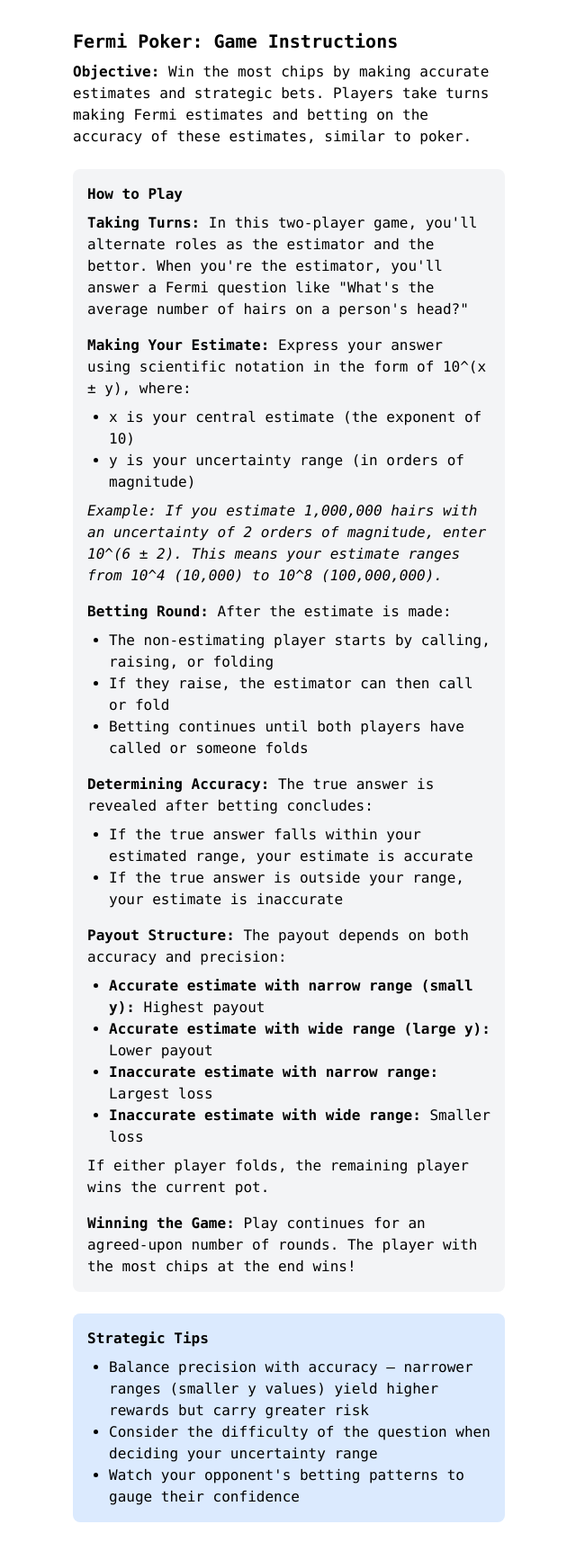
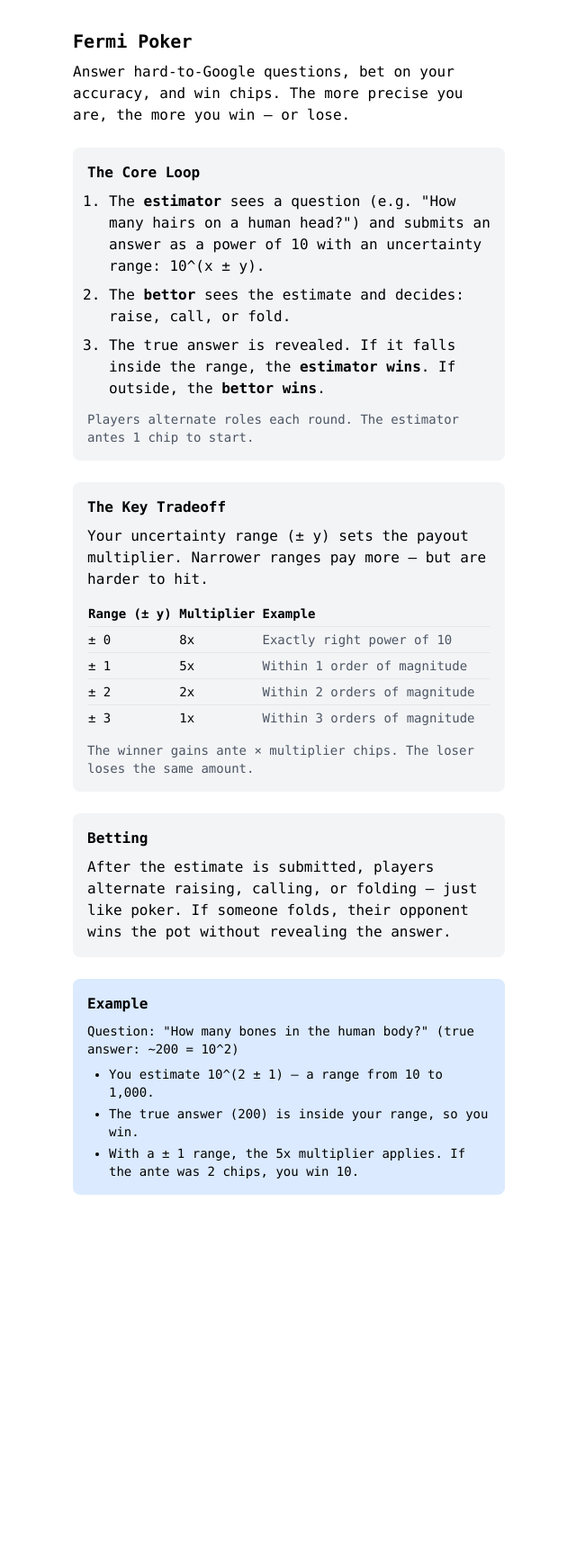
Before and after one commit to danesherbs/fermi-poker, a Flask app: page /instructions in a window 1280 px wide. Shown: the whole page at 90% size, without its empty margins (319-959 px from the left). After the commit the page ends 1328 px from the top, so only its background shows below. Run offline with Flask 3, Linux system fonts and the light colour scheme; some libraries are stand-ins or nearby versions.

Commit message:
Rewrite game instructions for clarity and brevity
The old instructions were verbose and buried the core intuition. The new
version leads with the game loop in 3 steps, shows the payout multiplier
table upfront, and includes a concrete worked example.

https://claude.ai/code/session_01AkX8uqjwgBiuMJpiUaqfwA

```diff
--- a/templates/instructions.html
+++ b/templates/instructions.html
@@ -4,72 +4,69 @@
 <div class="flex w-full justify-center">
     <div class="max-w-lg space-y-6 my-8 px-4">
         <div>
-            <h2 class="text-xl font-bold mb-2">Fermi Poker: Game Instructions</h2>
-            <p><b>Objective:</b> Win the most chips by making accurate estimates and strategic bets. Players take turns making Fermi
-                estimates and betting on the accuracy of these estimates, similar to poker.</p>
+            <h2 class="text-xl font-bold mb-2">Fermi Poker</h2>
+            <p>Answer hard-to-Google questions, bet on your accuracy, and win chips. The more precise you are, the more you win — or lose.</p>
         </div>
+
         <div class="bg-gray-100 p-4 rounded-lg">
-            <h3 class="font-bold mb-2">How to Play</h3>
+            <h3 class="font-bold mb-2">The Core Loop</h3>
+            <ol class="list-decimal ml-6 space-y-2">
+                <li>The <b>estimator</b> sees a question (e.g. "How many hairs on a human head?") and submits an answer as a power of 10 with an uncertainty range: <span class="font-mono">10^(x ± y)</span>.</li>
+                <li>The <b>bettor</b> sees the estimate and decides: raise, call, or fold.</li>
+                <li>The true answer is revealed. If it falls inside the range, the <b>estimator wins</b>. If outside, the <b>bettor wins</b>.</li>
+            </ol>
+            <p class="mt-3 text-sm text-gray-600">Players alternate roles each round. The estimator antes 1 chip to start.</p>
+        </div>
 
-            <ol class="space-y-4">
-                <li>
-                    <b>Taking Turns:</b> In this two-player game, you'll alternate roles as the estimator and the bettor. When
-                    you're the estimator, you'll answer a Fermi question like "What's the average number of hairs on a person's
-                    head?"
-                </li>
+        <div class="bg-gray-100 p-4 rounded-lg">
+            <h3 class="font-bold mb-2">The Key Tradeoff</h3>
+            <p class="mb-3">Your uncertainty range (± y) sets the payout multiplier. Narrower ranges pay more — but are harder to hit.</p>
+            <table class="w-full text-sm">
+                <thead>
+                    <tr class="border-b">
+                        <th class="text-left py-1">Range (± y)</th>
+                        <th class="text-left py-1">Multiplier</th>
+                        <th class="text-left py-1">Example</th>
+                    </tr>
+                </thead>
+                <tbody>
+                    <tr class="border-b border-gray-200">
+                        <td class="py-1 font-mono">± 0</td>
+                        <td class="py-1">8x</td>
+                        <td class="py-1 text-gray-600">Exactly right power of 10</td>
+                    </tr>
+                    <tr class="border-b border-gray-200">
+                        <td class="py-1 font-mono">± 1</td>
+                        <td class="py-1">5x</td>
+                        <td class="py-1 text-gray-600">Within 1 order of magnitude</td>
+                    </tr>
+                    <tr class="border-b border-gray-200">
+                        <td class="py-1 font-mono">± 2</td>
+                        <td class="py-1">2x</td>
+                        <td class="py-1 text-gray-600">Within 2 orders of magnitude</td>
+                    </tr>
+                    <tr>
+                        <td class="py-1 font-mono">± 3</td>
+                        <td class="py-1">1x</td>
+                        <td class="py-1 text-gray-600">Within 3 orders of magnitude</td>
+                    </tr>
+                </tbody>
+            </table>
+            <p class="mt-3 text-sm text-gray-600">The winner gains <span class="font-mono">ante × multiplier</span> chips. The loser loses the same amount.</p>
+        </div>
 
-                <li>
-                    <b>Making Your Estimate:</b> Express your answer using scientific notation in the form of 10^(x ± y), where:
-                    <ul class="list-disc ml-6 mt-2">
-                        <li>x is your central estimate (the exponent of 10)</li>
-                        <li>y is your uncertainty range (in orders of magnitude)</li>
-                    </ul>
-                    <p class="mt-2 italic">Example: If you estimate 1,000,000 hairs with an uncertainty of 2 orders of
-                        magnitude, enter 10^(6 ± 2). This means your estimate ranges from 10^4 (10,000) to 10^8 (100,000,000).
-                    </p>
-                </li>
+        <div class="bg-gray-100 p-4 rounded-lg">
+            <h3 class="font-bold mb-2">Betting</h3>
+            <p>After the estimate is submitted, players alternate raising, calling, or folding — just like poker. If someone folds, their opponent wins the pot without revealing the answer.</p>
+        </div>
 
-                <li>
-                    <b>Betting Round:</b> After the estimate is made:
-                    <ul class="list-disc ml-6 mt-2">
-                        <li>The non-estimating player starts by calling, raising, or folding</li>
-                        <li>If they raise, the estimator can then call or fold</li>
-                        <li>Betting continues until both players have called or someone folds</li>
-                    </ul>
-                </li>
-
-                <li>
-                    <b>Determining Accuracy:</b> The true answer is revealed after betting concludes:
-                    <ul class="list-disc ml-6 mt-2">
-                        <li>If the true answer falls within your estimated range, your estimate is accurate</li>
-                        <li>If the true answer is outside your range, your estimate is inaccurate</li>
-                    </ul>
-                </li>
-
-                <li>
-                    <b>Payout Structure:</b> The payout depends on both accuracy and precision:
-                    <ul class="list-disc ml-6 mt-2">
-                        <li><b>Accurate estimate with narrow range (small y):</b> Highest payout</li>
-                        <li><b>Accurate estimate with wide range (large y):</b> Lower payout</li>
-                        <li><b>Inaccurate estimate with narrow range:</b> Largest loss</li>
-                        <li><b>Inaccurate estimate with wide range:</b> Smaller loss</li>
-                    </ul>
-                    <p class="mt-2">If either player folds, the remaining player wins the current pot.</p>
-                </li>
-
-                <li>
-                    <b>Winning the Game:</b> Play continues for an agreed-upon number of rounds. The player with the most chips
-                    at the end wins!
-                </li>
-            </ol>
-        </div>
         <div class="bg-blue-100 p-4 rounded-lg">
-            <h3 class="font-bold mb-2">Strategic Tips</h3>
-            <ul class="list-disc ml-6">
-                <li>Balance precision with accuracy — narrower ranges (smaller y values) yield higher rewards but carry greater
-                    risk</li>
-                <li>Consider the difficulty of the question when deciding your uncertainty range</li>
-                <li>Watch your opponent's betting patterns to gauge their confidence</li>
+            <h3 class="font-bold mb-2">Example</h3>
+            <p class="text-sm">Question: "How many bones in the human body?" (true answer: ~200 = 10^2)</p>
+            <ul class="list-disc ml-6 mt-2 text-sm space-y-1">
+                <li>You estimate <span class="font-mono">10^(2 ± 1)</span> — a range from 10 to 1,000.</li>
+                <li>The true answer (200) is inside your range, so you win.</li>
+                <li>With a ± 1 range, the 5x multiplier applies. If the ante was 2 chips, you win 10.</li>
             </ul>
         </div>
     </div>
```
